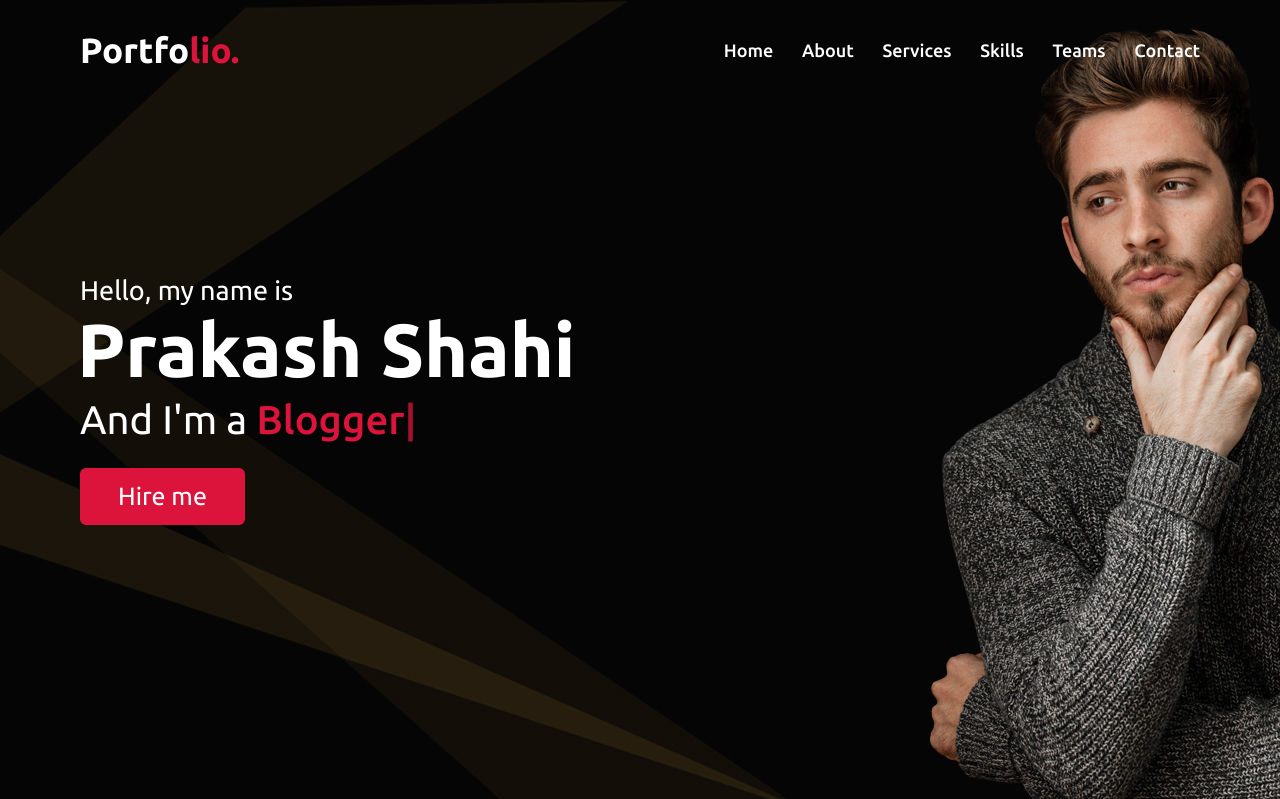
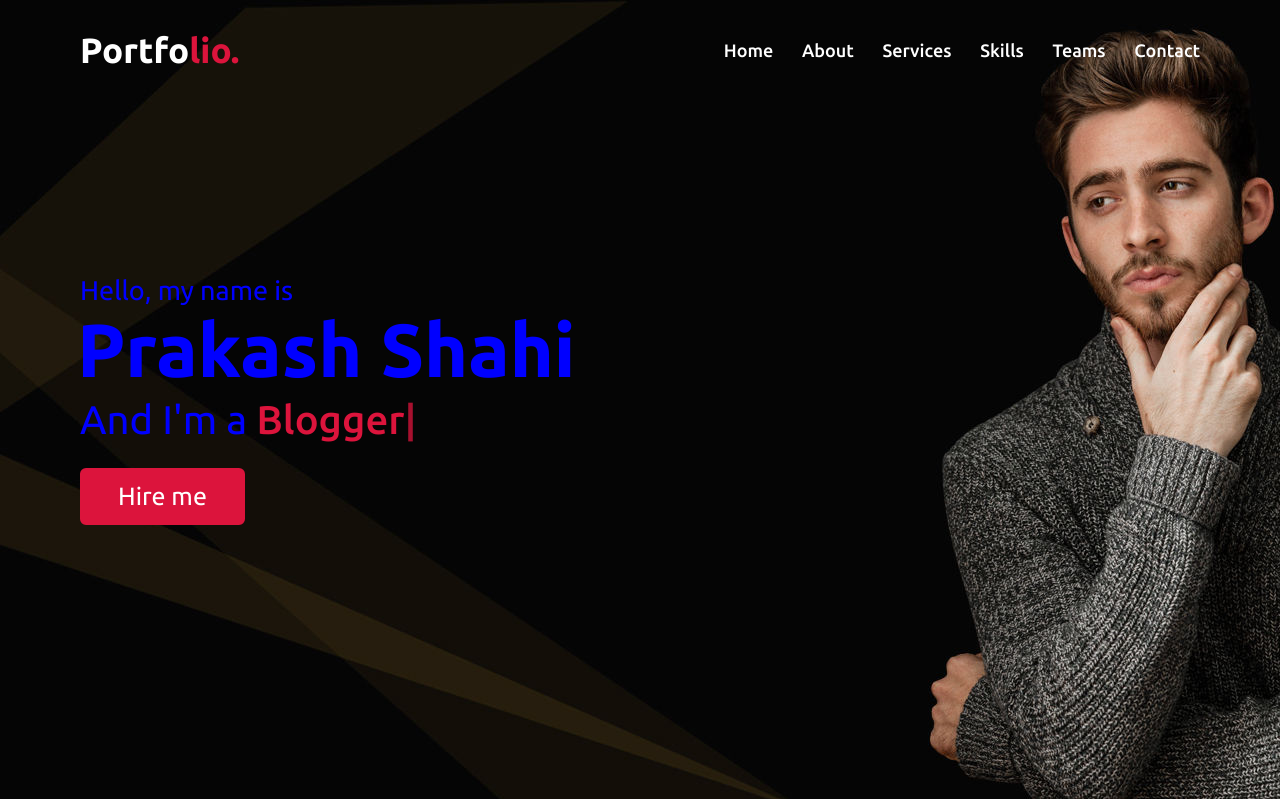
Before and after one commit to nischu2002/NIschal_portfolio, a PHP site: page / in a window 1280 px wide. Shown: the top 799 px of the page. Run offline with PHP 8.4, Linux system fonts and the light colour scheme.

Commit message:
Update style.css

```diff
--- a/style.css
+++ b/style.css
@@ -165,9 +165,9 @@ section .title::after{
 /* home section styling */
 .home{
     display: flex;
-    background: url("banner.jpg") no-repeat center;
+    background: url(banner.jpg) no-repeat center;
     height: 100vh;
-    color: #fff;
+    color: #0000ff;
     min-height: 500px;
     background-size: cover;
     background-attachment: fixed;
```
